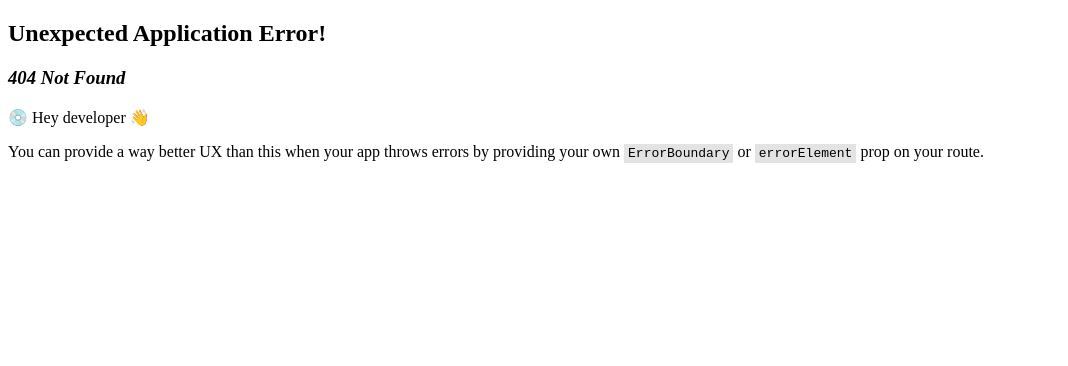
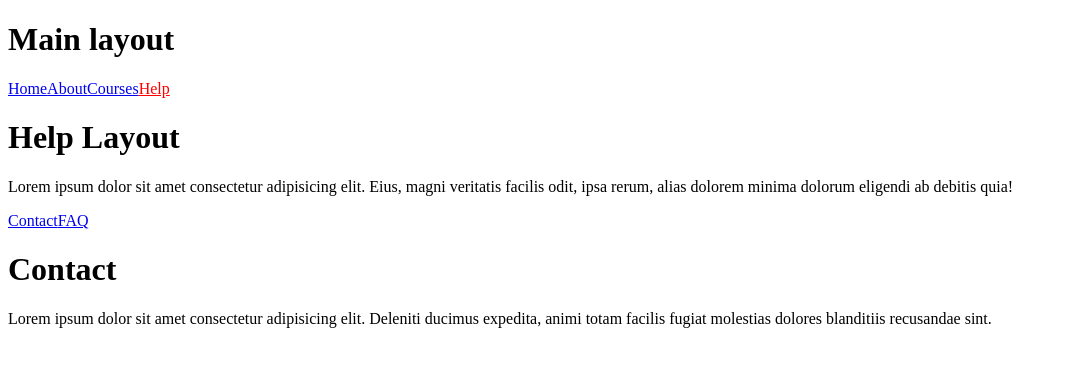
Before and after one commit to FKenan/react-router, a React (Create React App) app: page /help in a window 1280 px wide. Before the commit this address had no page. Shown: the top 366 px of the page, without its empty margins (0-1068 px from the left). Built offline with nearby package versions, Linux system fonts and the light colour scheme.

Commit message:
nested route => iç içe route tanımı yapma

```diff
--- a/src/App.js
+++ b/src/App.js
@@ -3,6 +3,9 @@ import HomePage from "./pages/Home";
 import About from "./pages/About";
 import Courses from "./pages/Courses";
 import MainLayout from "./layouts/MainLayout";
+import HelpLayout from "./layouts/HelpLayout  ";
+import FaqPage from "./help/FaqPage";
+import ContactPage from "./help/ContactPage";
 
 // http://localhost:3000/ mainlayouta denk gelir ve home page yönlendirir.
 // http://localhost:3000/home home page yönlendirir.
@@ -11,15 +14,27 @@ import MainLayout from "./layouts/MainLayout";
 // bu sayfaların hepsi MainLayout içinde render edilir. yani MainLayout bileşeni her sayfada görünür.
 // children içinde url tanımlarken / ile başlamaya gerek yoktur.
 // children içinde index true olarak ayarlanırsa, bu sayfa ana sayfa olarak kabul edilir ve / adresine yönlendirildiğinde bu sayfa gösterilir.
+
+// path tanımlarken / ile başlarsak localhost:3000/ üzerine ekler yani localhost:3000/client => localhost:3000/about gibi olur.
+// Eğer / ile başlamazsak kaldığı yerden devam eder. yani localhost:3000/client/ olan url i localhost:3000/client/about gibi olur.
 const router = createBrowserRouter([
   {
     path: "/",
     element: <MainLayout />,
     children: [
-      { index: true, element: <HomePage /> },
-      { path: "home", element: <HomePage /> },
+      { index: true, element: <HomePage /> }, // bu sayfa http://localhost:3000/ adresinde gösterilir. index true olduğu için bu sayfa ana sayfa olarak kabul edilir.
+      { path: "home", element: <HomePage /> }, // bu sayfa http://localhost:3000/home adresinde gösterilir.
       { path: "about", element: <About /> },
       { path: "courses", element: <Courses /> },
+      {
+        path: "help",
+        element: <HelpLayout />,
+        children: [
+          { index: true, element: <ContactPage /> }, // http://localhost:3000/help sayfasına gelince contact default olarak gösterilir.
+          { path: "contact", element: <ContactPage /> }, // bu sayfa http://localhost:3000/help/contact adresinde gösterilir.
+          { path: "faq", element: <FaqPage /> }, // bu sayfa http://localhost:3000/help/faq adresinde gösterilir.
+        ],
+      },
     ],
   },
 ]);
--- /dev/null
+++ b/src/help/ContactPage.js
@@ -0,0 +1,14 @@
+import React from "react";
+
+export default function ContactPage() {
+  return (
+    <div id="contact">
+      <h1>Contact</h1>
+      <p>
+        Lorem ipsum dolor sit amet consectetur adipisicing elit. Deleniti
+        ducimus expedita, animi totam facilis fugiat molestias dolores
+        blanditiis recusandae sint.
+      </p>
+    </div>
+  );
+}
--- /dev/null
+++ b/src/help/FaqPage.js
@@ -0,0 +1,14 @@
+import React from "react";
+
+export default function FaqPage() {
+  return (
+    <div id="faq">
+      <h1>Faq</h1>
+      <p>
+        Lorem ipsum dolor sit amet consectetur adipisicing elit. Deleniti
+        ducimus expedita, animi totam facilis fugiat molestias dolores
+        blanditiis recusandae sint.
+      </p>
+    </div>
+  );
+}
--- /dev/null
+++ b/src/layouts/HelpLayout  .js
@@ -0,0 +1,24 @@
+import { NavLink, Outlet } from "react-router";
+
+export default function HelpLayout() {
+  return (
+    <div id="help-layout">
+      <h1>Help Layout</h1>
+      <p>
+        Lorem ipsum dolor sit amet consectetur adipisicing elit. Eius, magni
+        veritatis facilis odit, ipsa rerum, alias dolorem minima dolorum
+        eligendi ab debitis quia!
+      </p>
+      {/* <NavLink to="/help" end>
+        Contact
+      </NavLink>  bu şekilde de tanımlanablilir.*/}
+      <NavLink to="contact">Contact</NavLink>
+      <NavLink to="faq">FAQ</NavLink>
+
+      <main>
+        <Outlet />
+        {/* Outlet, HelpLayout bileşeninin içinde render edilecek olan sayfaları gösterir. yani helplayout routeunun aldındaki childrenlar*/}
+      </main>
+    </div>
+  );
+}
--- a/src/layouts/MainLayout.js
+++ b/src/layouts/MainLayout.js
@@ -5,9 +5,14 @@ export default function MainLayout() {
     <div id="main-layout">
       <h1>Main layout</h1>
       <nav>
-        <NavLink to="/">Home</NavLink>
-        <NavLink to="/courses">Courses</NavLink>
-        <NavLink to="/about">About</NavLink>
+        {/* end prop, bu linkin sadece tam eşleşme durumunda(yani verilen path ile bitmesi durumunda) aktif olmasını sağlar.yani http://localhost:3000/abc gelirse active classı verilmez
+        end verilmezse bu path sürekli olarak active görünür.*/}
+        <NavLink to="/" end>
+          Home
+        </NavLink>
+        <NavLink to="about">About</NavLink>
+        <NavLink to="courses">Courses</NavLink>
+        <NavLink to="help">Help</NavLink>
       </nav>
       <main>
         <Outlet />
```
